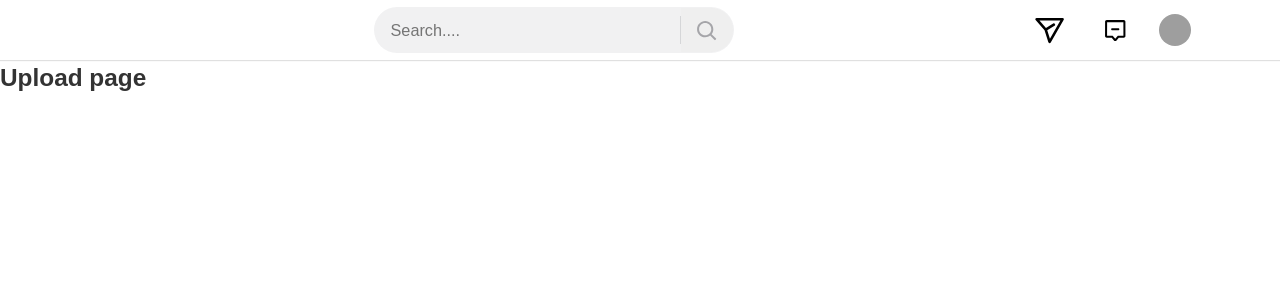
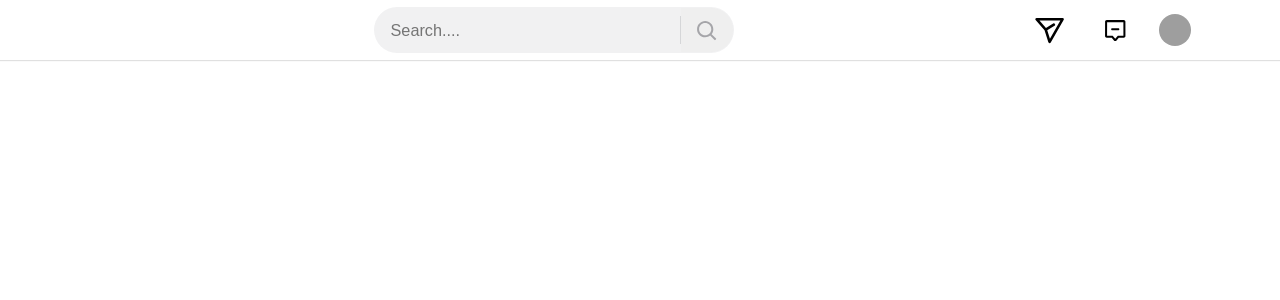
Before and after one commit to RosDeeper/tiktok-ui, a React (Create React App) app: page /upload in a window 1280 px wide. Shown: the top 300 px of the page. Built offline with nearby package versions, Linux system fonts and the light colour scheme; grey boxes are pictures that could not be loaded; a web font is replaced by a local one.

Commit message:
Fix bugs Header #2

```diff
--- a/public/index.html
+++ b/public/index.html
@@ -24,7 +24,7 @@
       work correctly both with client-side routing and a non-root public URL.
       Learn how to configure a non-root public URL by running `npm run build`.
     -->
-    <title>React App</title>
+    <title>Tiktok - Make your day</title>
   </head>
   <body>
     <noscript>You need to enable JavaScript to run this app.</noscript>
--- a/src/components/GlobalStyles/GlobalStyles.scss
+++ b/src/components/GlobalStyles/GlobalStyles.scss
@@ -21,6 +21,21 @@
 
 html {
     font-size: 63.5%;
+}
+
+html *::-webkit-scrollbar {
+    border-radius: 0px;
+    width: 8px;
+}
+
+html *::-webkit-scrollbar-thumb {
+    border-radius: 4px;
+    background-color: rgba(22, 24, 35, 0.06);
+}
+
+html *::-webkit-scrollbar-track {
+    border-radius: 0px;
+    background-color: rgba(0, 0, 0, 0);
 }
 
 body {
--- a/src/components/Layout/DefaultLayout/DefaultLayout.module.scss
+++ b/src/components/Layout/DefaultLayout/DefaultLayout.module.scss
@@ -8,6 +8,7 @@
     width: var(--default-layout-width);
     padding: 0 var(--default-layout-padding);
     display: flex;
+    margin-top: var(--default-layout-header-height);
 }
 
 .content {
--- a/src/components/Layout/components/Header/Header.module.scss
+++ b/src/components/Layout/components/Header/Header.module.scss
@@ -7,6 +7,11 @@
     box-shadow: 0px 1px 1px rgb(0 0 0 / 12%);
     display: flex;
     justify-content: center;
+    position: fixed;
+    top: 0;
+    left: 0;
+    z-index: 10;
+    background-color: var(--white);
 }
 
 .inner {
--- a/src/components/Layout/components/Search/index.js
+++ b/src/components/Layout/components/Search/index.js
@@ -61,6 +61,7 @@ function Search() {
     }
 
     return (
+        <div>
             <HeadlessTippy
                 interactive
                 visible={showResult && searchResults.length > 0}
@@ -91,7 +92,6 @@ function Search() {
                             <FontAwesomeIcon icon={faCircleXmark}/>
                         </button>
                     )}
-
                     {loading && <FontAwesomeIcon className={cx('loading')} icon={faSpinner}/>}
 
                     <button className={cx('search-btn')}>
@@ -99,6 +99,7 @@ function Search() {
                     </button>
                 </div>
             </HeadlessTippy>
+        </div>
     )
 }
 
--- a/src/components/Popper/Menu/Menu.module.scss
+++ b/src/components/Popper/Menu/Menu.module.scss
@@ -13,6 +13,10 @@
 
 .menu-popper {
     padding-bottom: 8px;
+}
+
+.menu-body {
+    overflow-y: auto;
 }
 
 .menu-item {
@@ -32,6 +36,7 @@
     height: 50px;
     position: relative;
     margin-top: -8px;
+    flex-shrink: 0;
 }
 
 .back-btn {
--- a/src/components/Popper/Menu/index.js
+++ b/src/components/Popper/Menu/index.js
@@ -43,7 +43,9 @@ function Menu({ children, items = [], hideOnClick = false, onChange = defaultFn
                         {history.length > 1 && <Header title={current.title} onBack={() => {
                             setHistory(prev => prev.slice(0, prev.length - 1))
                         }}/>}
-                       {renderItems()}
+                        <div className={cx('menu-body')}>
+                            {renderItems()}
+                        </div>
                     </PopperWrapper>
                 </div>
             )}
--- a/src/components/Popper/Popper.module.scss
+++ b/src/components/Popper/Popper.module.scss
@@ -6,4 +6,6 @@
     box-shadow: rgba(0, 0, 0, 0.12) 0px 2px 12px;
     border-radius: 8px;
     max-height: min((100vh - 96px) - 60px, 734px);
+    display: flex;
+    flex-direction: column;
 }
```
Also changed, not shown: 1 other file (tests, documents, lock files or other folders). Lines whose indentation alone changed are shown as unchanged.
